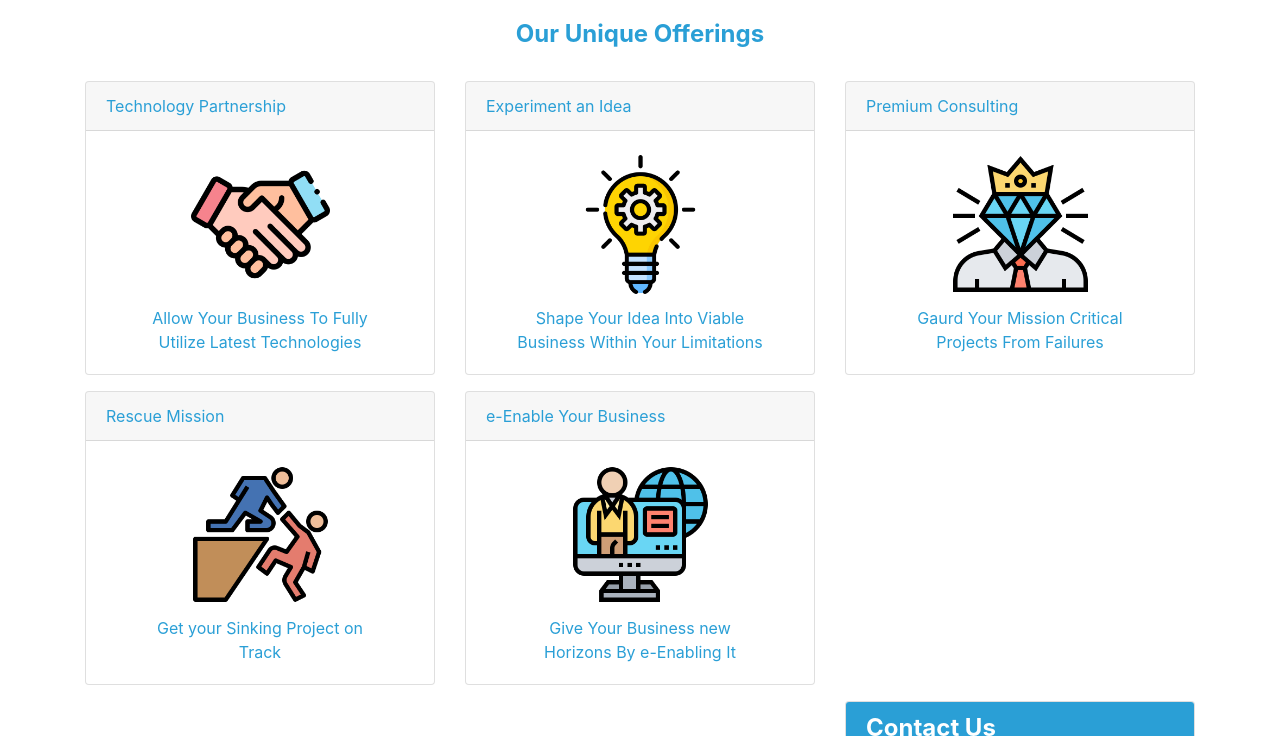
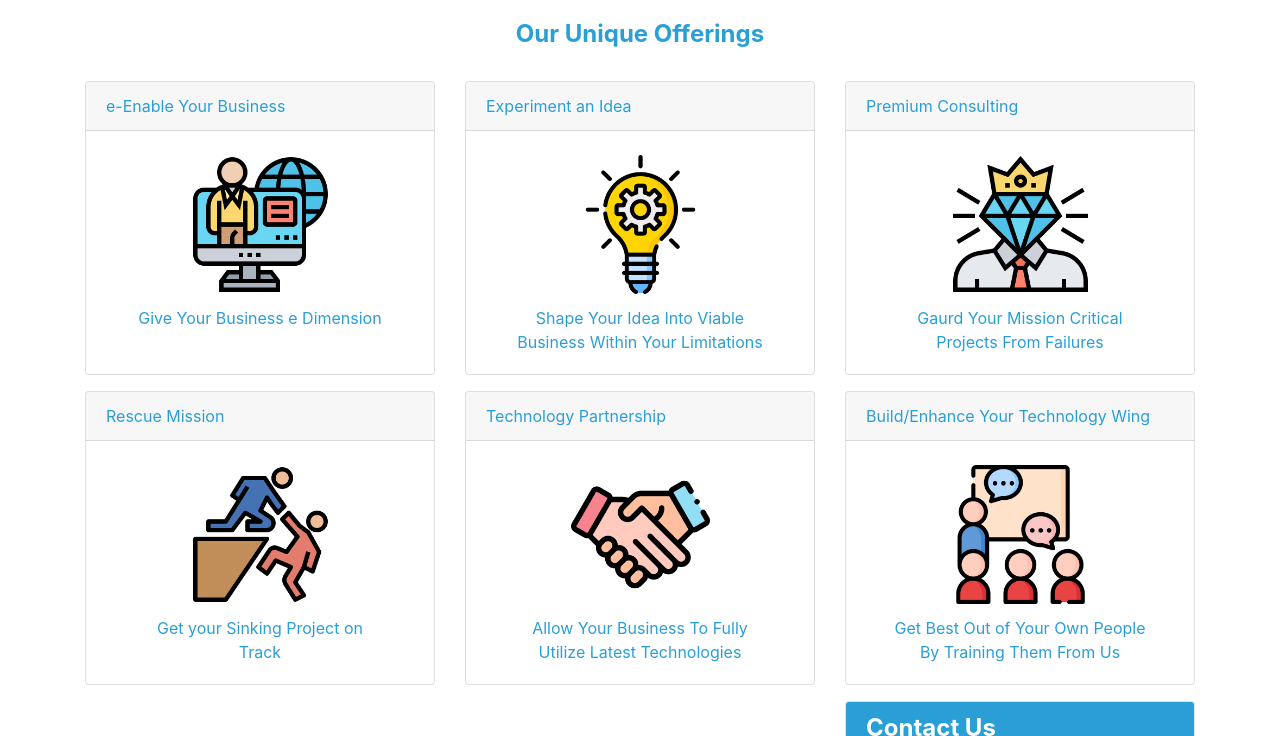
Before and after one commit to ynbiz/ynbiz.github.io, a Jekyll site: the page built from index.html, in a window 1280 px wide and 900 px high, scrolled down 740 px, cut to the strip 164-900 px from the top of the window. Built offline with Jekyll 4.4.1, drawn with Linux system fonts in a browser that asks for light colours; nearby versions of some CDN libraries.

Commit message:
ATM | added butw

```diff
--- /dev/null
+++ b/_services/butw.html
@@ -0,0 +1,9 @@
+---
+name: "butw"
+title:  "Build/Enhance Your Technology Wing"
+tagLine: "Get Best Out of Your Own People By Training Them From Us"
+priority: 6
+img: butw.png
+layout: default
+---
+<div>Business Analysis</div>
--- a/_services/ee.html
+++ b/_services/ee.html
@@ -1,8 +1,8 @@
 ---
 name: "ee"
 title:  "e-Enable Your Business"
-tagLine: "Give Your Business new Horizons By e-Enabling It"
-priority: 5
+tagLine: "Give Your Business e Dimension"
+priority: 1
 img: ee.png
 layout: default
 ---
--- a/_services/tp.html
+++ b/_services/tp.html
@@ -2,7 +2,7 @@
 name: "tp"
 title:  "Technology Partnership"
 tagLine: "Allow Your Business To Fully Utilize Latest Technologies"
-priority: 1
+priority: 5
 img: tp.png
 layout: default
 ---
```
Also changed, not shown: assets/images/offerings/butw.png (added).
